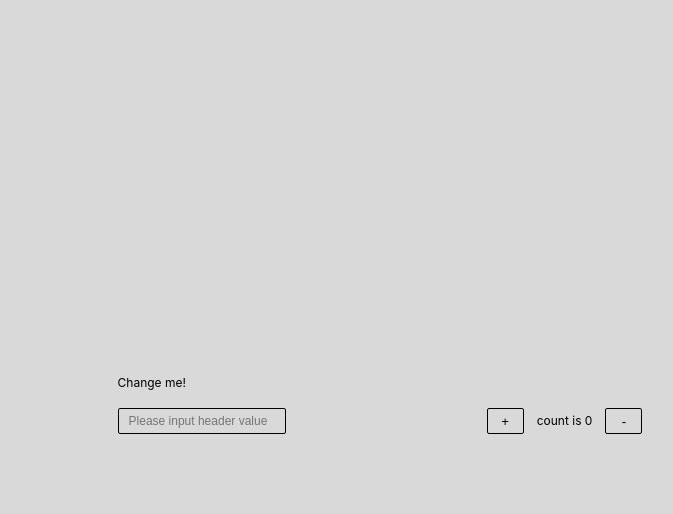
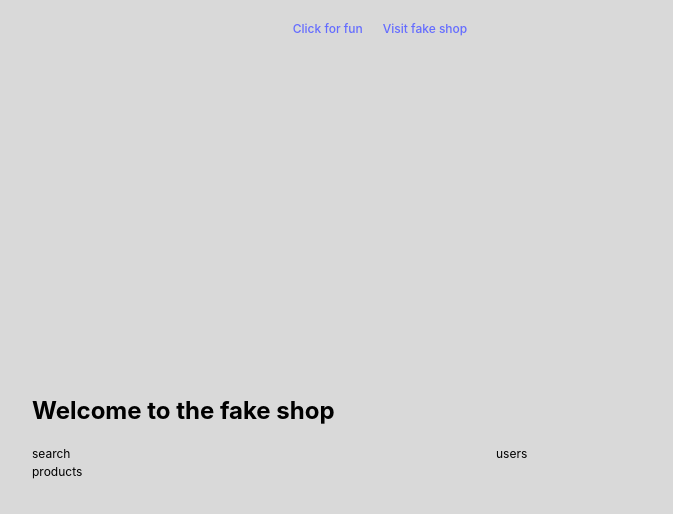
Before and after one commit to hahatula/redux-react-app, a React (Vite) app: page /shop in a window 1280 px wide. Shown: the top 514 px of the page, without its empty margins (260-933 px from the left). Built offline with nearby package versions, Linux system fonts and the light colour scheme.

Commit message:
routes and pages

```diff
--- a/src/components/App/App.css
+++ b/src/components/App/App.css
@@ -1,21 +1,8 @@
 .app {
-  display: flex;
-  width: 696px;
-  padding: 0 50px;
-  gap: 30px;
-  justify-content: space-around;
-  align-items: flex-end;
+  min-width: 100vw;
+  min-height: 100vh;
+  display: grid;
+  grid-template-rows: min-content 1fr min-content;
+  align-items: center;
+  justify-content: center;
 }
-
-.framed {
-  border: 1px solid #000;
-  border-radius: 2px;
-  overflow: hidden;
-}
-
-.framed:active, .framed-active {
-  border: 2px solid;
-  border-radius: 2px;
-  border-image-slice: 1;
-  border-image-source: linear-gradient(90deg, rgba(131,58,180,1) 0%, rgba(253,29,29,1) 50%, rgba(252,176,69,1) 100%);
-}
--- a/src/components/App/App.jsx
+++ b/src/components/App/App.jsx
@@ -1,12 +1,19 @@
 import "./App.css";
-import IncreaseDecrease from "../IncreaseDecrease/IncreaseDecrease";
-import InputWithHeader from "../InputWithHeader/InputWithHeader";
+import { Routes, Route } from "react-router-dom";
+import Header from "../Header/Header";
+import Main from "../Main/Main";
+import PageClick from "../PageClick/PageClick";
+import PageShop from "../PageShop/PageShop";
 
 function App() {
   return (
     <div className="app">
-      <InputWithHeader />
-      <IncreaseDecrease />
+      <Header />
+      <Routes>
+        <Route path="/" element={<Main />} />
+        <Route path="/click" element={<PageClick />} />
+        <Route path="/shop" element={<PageShop />} />
+      </Routes>
     </div>
   );
 }
--- /dev/null
+++ b/src/components/Header/Header.css
@@ -0,0 +1,7 @@
+.header__menu {
+    display: flex;
+    margin: 0;
+    padding: 20px 0;
+    justify-content: center;
+    gap: 20px;
+}
--- /dev/null
+++ b/src/components/Header/Header.jsx
@@ -0,0 +1,13 @@
+import { Link } from "react-router-dom";
+import "./Header.css"
+
+function Header() {
+  return (
+  <nav>
+    <ul className="header__menu">
+        <Link to="/click">Click for fun</Link>
+        <Link to="/shop">Visit fake shop</Link>
+    </ul>
+ </nav>);
+}
+export default Header;
--- /dev/null
+++ b/src/components/Main/Main.jsx
@@ -0,0 +1,4 @@
+function Main() {
+  return <div>main</div>;
+}
+export default Main;
--- /dev/null
+++ b/src/components/PageClick/PageClick.css
@@ -0,0 +1,27 @@
+.content {
+    display: flex;
+    width: 696px;
+    padding: 0 50px;
+    gap: 30px;
+    justify-content: space-around;
+    align-items: flex-end;
+  }
+
+  .framed {
+    border: 1px solid #000;
+    border-radius: 2px;
+    overflow: hidden;
+  }
+
+  .framed:active,
+  .framed-active {
+    border: 2px solid;
+    border-radius: 2px;
+    border-image-slice: 1;
+    border-image-source: linear-gradient(
+      90deg,
+      rgba(131, 58, 180, 1) 0%,
+      rgba(253, 29, 29, 1) 50%,
+      rgba(252, 176, 69, 1) 100%
+    );
+  }
--- /dev/null
+++ b/src/components/PageClick/PageClick.jsx
@@ -0,0 +1,13 @@
+import InputWithHeader from "../InputWithHeader/InputWithHeader";
+import IncreaseDecrease from "../IncreaseDecrease/IncreaseDecrease";
+import "./PageClick.css"
+
+function PageClick() {
+  return (
+    <div className="content">
+      <InputWithHeader />
+      <IncreaseDecrease />
+    </div>
+  );
+}
+export default PageClick;
--- /dev/null
+++ b/src/components/PageShop/PageShop.css
@@ -0,0 +1,25 @@
+.shop {
+    width: 696px;
+    display: grid;
+    grid-template-columns: 2fr 1fr;
+    grid-template-areas:
+    "title title"
+    "search users"
+    "products users";
+}
+
+.title {
+    grid-area: title;
+}
+
+.search {
+    grid-area: search;
+}
+
+.products {
+    grid-area: products;
+}
+
+.users {
+    grid-area: users;
+}
--- /dev/null
+++ b/src/components/PageShop/PageShop.jsx
@@ -0,0 +1,13 @@
+import "./PageShop.css";
+
+function PageShop() {
+  return (
+    <div className="shop">
+      <h1 className="title">Welcome to the fake shop</h1>
+      <div className="search">search</div>
+      <div className="products">products</div>
+      <div className="users">users</div>
+    </div>
+  );
+}
+export default PageShop;
--- a/src/main.jsx
+++ b/src/main.jsx
@@ -1,14 +1,15 @@
 import React from "react";
 import ReactDOM from "react-dom/client";
+import { BrowserRouter } from "react-router-dom";
 import App from "./components/App/App";
 import { Provider } from "react-redux";
 import { store } from "./redux/store";
 import "./index.css";
 
 ReactDOM.createRoot(document.getElementById("root")).render(
-
+  <BrowserRouter>
     <Provider store={store}>
       <App />
     </Provider>
-
+  </BrowserRouter>
 );
```
Also changed, not shown: src/components/Main/Main.css (added).
